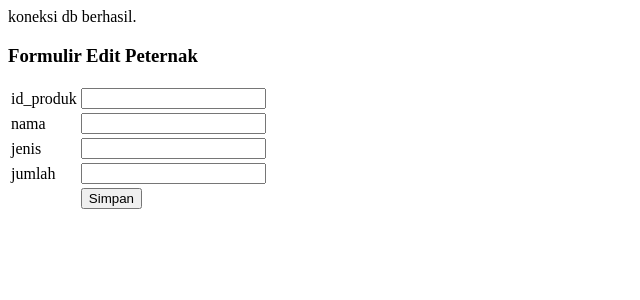
After one commit to Gabriellasetiawan/Tugas-UKL, a PHP site: page /admin/produk_agribisnis/edit_produk_agribisnis.php?id_produk=1 in a window 1280 px wide. The commit adds this page. Shown: the top 300 px of the page, without its empty margins (0-640 px from the left). Run offline with PHP 8.4, Linux system fonts and the light colour scheme; data that the repository does not hold is empty.

Commit message:
first commit

```diff
--- /dev/null
+++ b/admin/produk_agribisnis/edit_produk_agribisnis.php
@@ -0,0 +1,49 @@
+<?php
+include("../koneksi.php");
+
+if(!isset($_GET['id_produk'])){
+    header('Location: index.php');
+}
+$id= $_GET['id_produk'];
+
+$result= mysqli_query($mysqli, "SELECT * FROM produk_agribisnis WHERE id_produk=$id_produk");
+
+while($user_data = mysqli_fetch_array($result))
+{
+    $id_produk = $produk_agribisnis_data ['id_produk'];
+    $nama = $produk_agribisnis_data ['nama'];
+    $jenis = $produk_agribisnis_data ['jenis'];
+    $jumlah = $produk_agribisnis_data ['jumlah'];
+}
+?>
+
+<body>
+    <header>
+        <h3>Formulir Edit Peternak</h3>
+    </header>
+
+<form method="post" action="proses_edit_produk_agribisnis.php">
+    <table>
+        <tr>
+        <td>id_produk</td>
+        <td><input type="text" name="id_produk" value="<?php echo $id_produk;?>"></td>
+</tr>
+<tr>
+        <td>nama</td>
+        <td><input type="text" name="nama" value="<?php echo $nama;?>"></td>
+</tr>
+<tr>
+        <td>jenis</td>
+        <td><input type="text" name="jenis" value="<?php echo $jenis;?>"></td>
+</tr>
+<tr>
+        <td>jumlah</td>
+        <td><input type="text" name="jumlah" value="<?php echo $jumlah;?>"></td>
+</tr>
+<tr>
+<td><input type="hidden" name="id" value="<?php echo  $_GET['id'];?>"></td>
+<td><input type="submit" name="simpan" value="Simpan"></td>
+</tr>
+    </table>
+</form>
+</body>
```
Also changed, not shown: admin/produk_agribisnis/delete_produk_agribisnis.php (added, +7 -0 lines), admin/produk_agribisnis/index_produkagribisnis.php (renamed from admin/produk_agribisnis/index_produk_agribisnis.php, +7 -6 lines), admin/produk_agribisnis/proses_edit_produk_agribisnis.php (added, +18 -0 lines).
